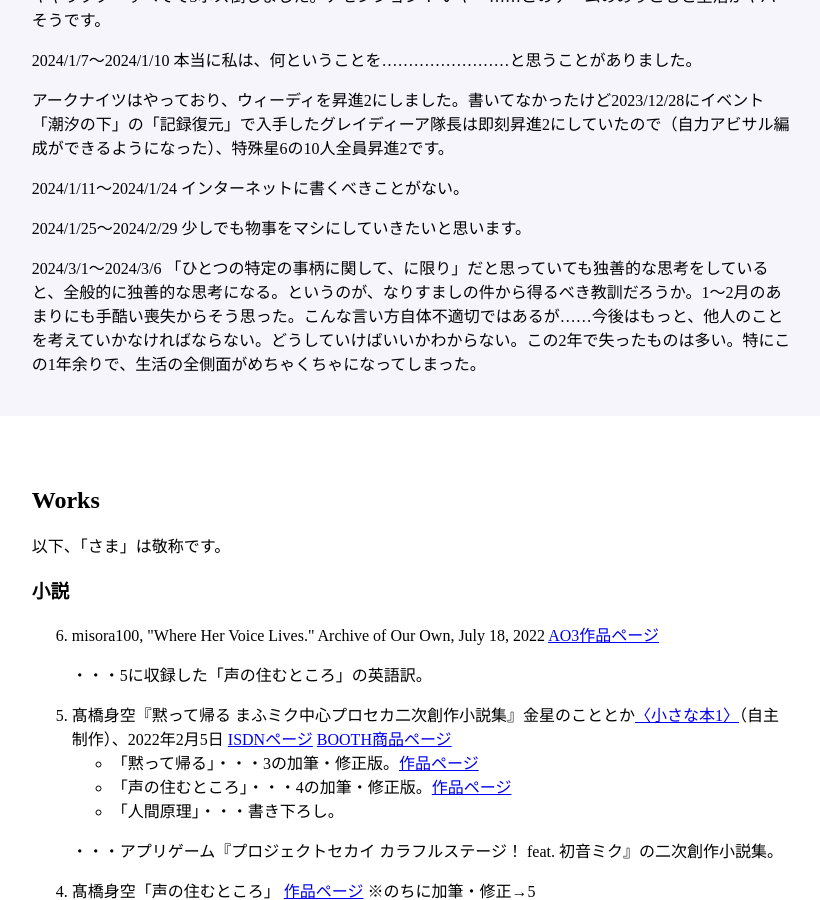
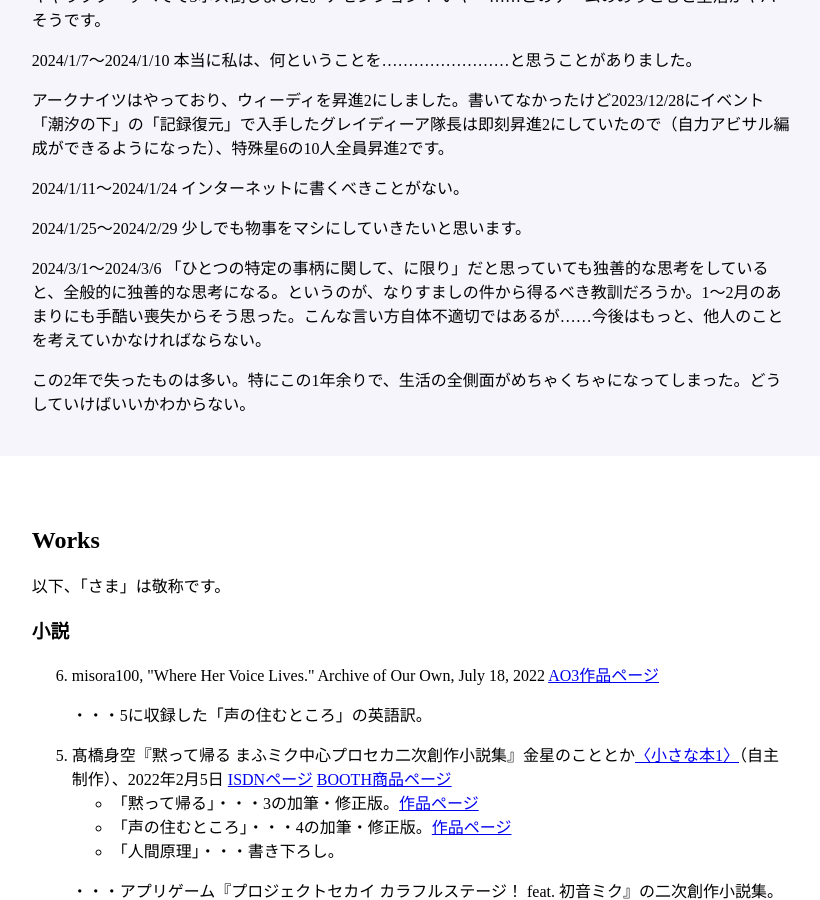
Before and after one commit to misora100/misora100.github.io, a Jekyll site: the page index.html, which Jekyll copies as it is, in a window 1280 px wide and 900 px high, scrolled down 1560 px. Shown: the whole window, without its empty margins (229-1049 px from the left). Built offline with Jekyll 4.4.1, drawn with Linux system fonts in a browser that asks for light colours.

```diff
--- a/index.html
+++ b/index.html
@@ -64,7 +64,8 @@
         <p>アークナイツはやっており、ウィーディを昇進2にしました。書いてなかったけど2023/12/28にイベント「潮汐の下」の「記録復元」で入手したグレイディーア隊長は即刻昇進2にしていたので（自力アビサル編成ができるようになった）、特殊星6の10人全員昇進2です。</p>
         <p>2024/1/11～2024/1/24 インターネットに書くべきことがない。</p>
         <p>2024/1/25～2024/2/29 少しでも物事をマシにしていきたいと思います。</p>
-        <p>2024/3/1～2024/3/6 「ひとつの特定の事柄に関して、に限り」だと思っていても独善的な思考をしていると、全般的に独善的な思考になる。というのが、なりすましの件から得るべき教訓だろうか。1～2月のあまりにも手酷い喪失からそう思った。こんな言い方自体不適切ではあるが……今後はもっと、他人のことを考えていかなければならない。どうしていけばいいかわからない。この2年で失ったものは多い。特にこの1年余りで、生活の全側面がめちゃくちゃになってしまった。</p>
+        <p>2024/3/1～2024/3/6 「ひとつの特定の事柄に関して、に限り」だと思っていても独善的な思考をしていると、全般的に独善的な思考になる。というのが、なりすましの件から得るべき教訓だろうか。1～2月のあまりにも手酷い喪失からそう思った。こんな言い方自体不適切ではあるが……今後はもっと、他人のことを考えていかなければならない。</p>
+        <p>この2年で失ったものは多い。特にこの1年余りで、生活の全側面がめちゃくちゃになってしまった。どうしていけばいいかわからない。</p>
     </div>
     <div class="main">
         <h2>Works</h2>
```
